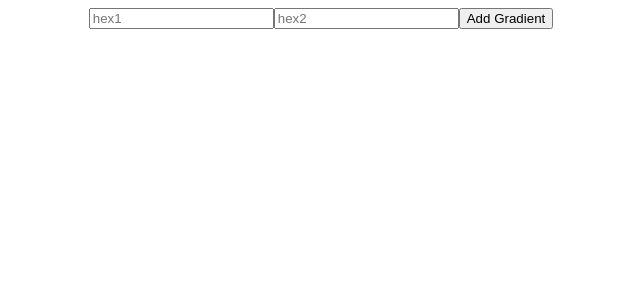
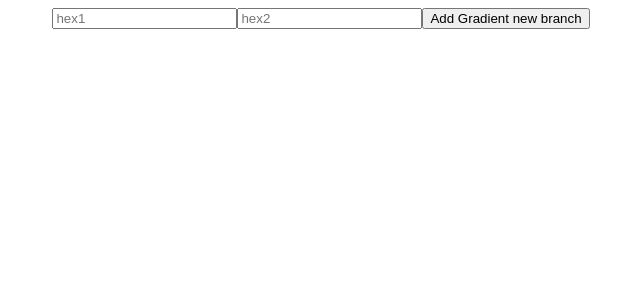
Before and after one commit to AlishaNo/grad3, a React (Create React App) app: page / in a window 1280 px wide. Shown: the top 300 px of the page, without its empty margins (319-959 px from the left). Built offline with nearby package versions, Linux system fonts and the light colour scheme.

Commit message:
Update App.js

```diff
--- a/src/components/App.js
+++ b/src/components/App.js
@@ -80,7 +80,7 @@ class App extends React.Component {
             />
           </label>
           <button disabled={this.state.isDisabled} type="submit">
-            Add Gradient
+            Add Gradient new branch
           </button>
         </form>
         <ul style={{ listStyle: "none" }}>
```
